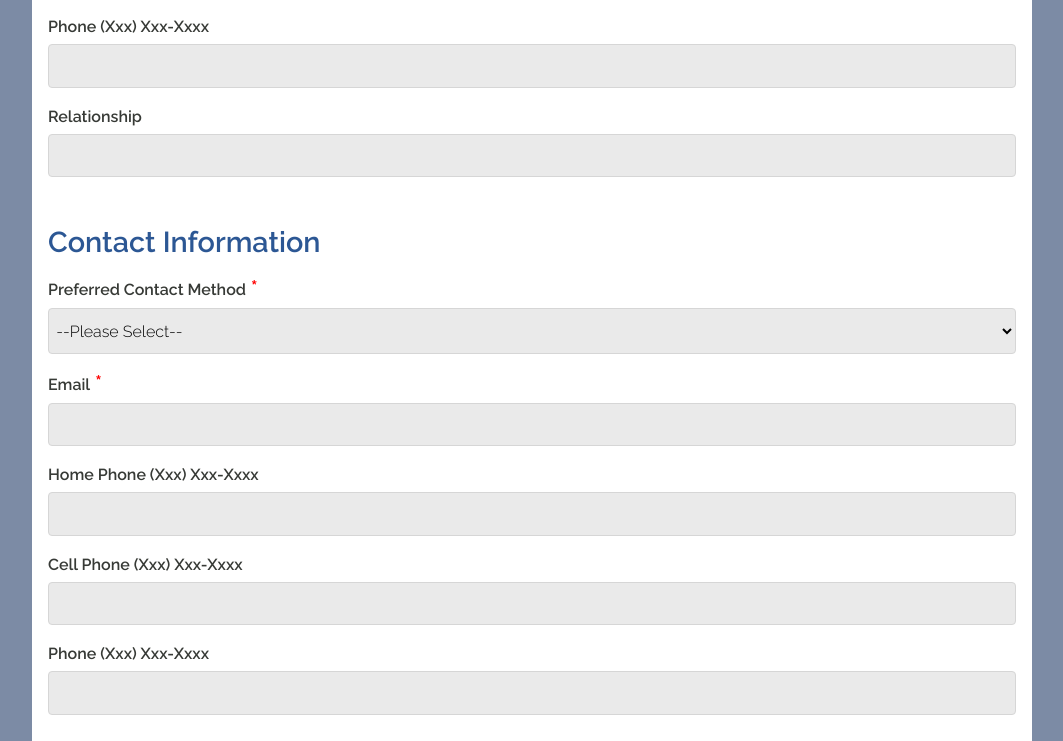
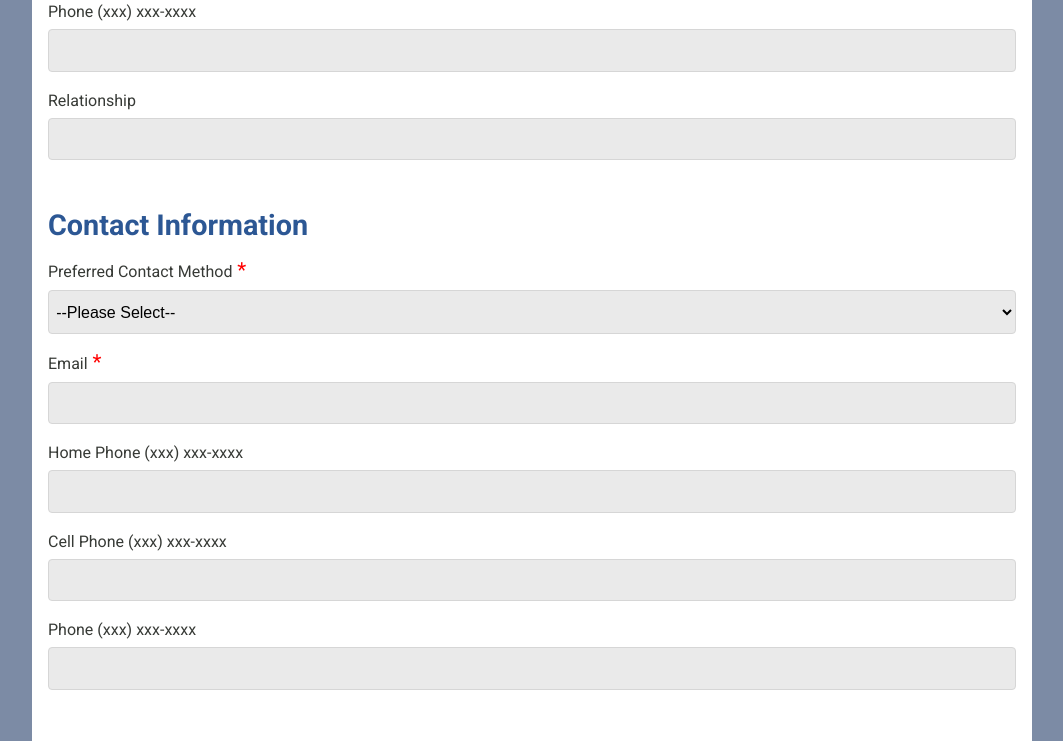
Before and after one commit to anthonyamaro15/nv-credit-union, a React (Create React App) app: page /loans/application/1 in a window 1280 px wide. Shown: the part 1538-2279 px from the top of the page, without its empty margins (108-1171 px from the left). Built offline with nearby package versions, Linux system fonts and the light colour scheme; no server answers.

Commit message:
refactor(styles): change the font for website
added a few more validations to check application status component and also changed the font for the project

```diff
--- a/src/components/loans/CheckApplicationStatus.tsx
+++ b/src/components/loans/CheckApplicationStatus.tsx
@@ -14,7 +14,9 @@ interface FormProps {
 }
 
 const CheckApplicationStatus = () => {
-   const { register, errors, handleSubmit } = useForm<FormProps>();
+   const { register, errors, handleSubmit } = useForm<FormProps>({
+      mode: "onBlur"
+   });
    const [simulateSubmit, setSimulateSubmit] = useState(false);
    const [loading, setLoading] = useState(false);
    const [toogleSsn, setToggleSsn] = useState(false);
@@ -40,11 +42,21 @@ const CheckApplicationStatus = () => {
             </div>
             <form onSubmit={handleSubmit(onSubmit)}>
                <label htmlFor="lastName">last name <span className="require">*</span>
-                  <input type="text" id="lastName" name="lastName" ref={register({ required: true})} />
+                  <input
+                     type="text"
+                     id="lastName"
+                     name="lastName"
+                     ref={register({ required: true})}
+                  />
                   <p className="error">{errors.lastName && "Required field"}</p>
                </label>
                <label htmlFor="email">email <span className="require">*</span>
-                  <input type="text" id="email" name="email" ref={register({ required: true})} />
+                  <input
+                     type="text"
+                     id="email"
+                     name="email"
+                     ref={register({ required: true})}
+                  />
                   <p className="error">{errors.email && "Required field"}</p>
                </label>
                <div className="ssn-wrapper">
@@ -67,8 +79,27 @@ const CheckApplicationStatus = () => {
                   </div>
                </div>
                <label htmlFor="ssn">
-                  <input type={toogleSsn ? "text" : "password"} id="ssn" name="ssn" ref={register({ required: true})} />
-                  <p className="error-backup">{errors.ssn && "Required field"}</p>
+                  <input
+                     type={toogleSsn ? "text" : "password"}
+                     id="ssn"
+                     name="ssn"
+                     inputMode="numeric"
+                     maxLength={9}
+                     ref={register({
+                        required: true,
+                        minLength: 9,
+                        pattern: /^\d+$/
+                     })}
+                  />
+                  <p className="error-backup">
+                     {errors.ssn && errors.ssn.type === "required" && "Required field" }
+                  </p>
+                  <p className="error-backup">
+                     {errors.ssn && errors.ssn.type === "minLength" && "Field required a min length of 9" }
+                  </p>
+                  <p className="error-backup">
+                     {errors.ssn && errors.ssn.type === "pattern" && "Enter valid SSN" }
+                  </p>
                </label>
 
                <div className="app-status-btn-wrapper">
--- a/src/components/loans/LoanAppication.tsx
+++ b/src/components/loans/LoanAppication.tsx
@@ -127,7 +127,7 @@ const LoanApplication: React.FC<Props> = ({ applicationData }) => {
                      ref={register({
                         required: true,
                         minLength: 9,
-                        validate: value => typeof value === 'number'
+                        pattern: /^\d+$/
                      })}
                   />
                   <p className="error-backup">
@@ -137,7 +137,7 @@ const LoanApplication: React.FC<Props> = ({ applicationData }) => {
                      {errors.ssn && errors.ssn.type === "minLength" && "Field required a min length of 9" }
                   </p>
                   <p className="error-backup">
-                     {errors.ssn && errors.ssn.type === "validate" && "Enter valid SSN" }
+                     {errors.ssn && errors.ssn.type === "pattern" && "Enter valid SSN" }
                   </p>
 
                </label>
@@ -256,8 +256,8 @@ const LoanApplication: React.FC<Props> = ({ applicationData }) => {
                      ref={register}
                   />
                </label>
-               <label htmlFor="referencePhone">
-                  phone
+               <label htmlFor="referencePhone" className="phone-labels">
+                  Phone
 
                   (xxx) xxx-xxxx
                   <input
@@ -309,7 +309,7 @@ const LoanApplication: React.FC<Props> = ({ applicationData }) => {
                      />
                      <p className="error">{errors.contactEmail && "Required field"}</p>
                   </label>
-                  <label htmlFor="homePhone">home phone (xxx) xxx-xxxx
+                  <label htmlFor="homePhone" className="phone-labels">Home Phone (xxx) xxx-xxxx
                      <input
                         type="tel"
                         id="homePhone"
@@ -321,7 +321,7 @@ const LoanApplication: React.FC<Props> = ({ applicationData }) => {
                         {errors.homePhone && errors.homePhone.type === "pattern" && "Enter valid phone number"}
                      </p>
                   </label>
-                  <label htmlFor="cellPhone">cell phone (xxx) xxx-xxxx
+                  <label htmlFor="cellPhone" className="phone-labels">Cell Phone (xxx) xxx-xxxx
                      <input
                         type="tel"
                         id="cellPhone"
@@ -333,7 +333,7 @@ const LoanApplication: React.FC<Props> = ({ applicationData }) => {
                         {errors.cellPhone && errors.cellPhone.type === "pattern" && "Enter valid phone number"}
                      </p>
                   </label>
-                  <label htmlFor="workPhone">phone (xxx) xxx-xxxx
+                  <label htmlFor="workPhone" className="phone-labels">Phone (xxx) xxx-xxxx
                      <input
                         type="text"
                         id="workPhone"
--- a/src/sass/_content.scss
+++ b/src/sass/_content.scss
@@ -74,6 +74,7 @@
 .Content-lower {
   padding: 3rem 0;
   background: #f5f5f5;
+  font-weight: 300;
 
   .sections {
     max-width: 1100px;
--- a/src/sass/_footer.scss
+++ b/src/sass/_footer.scss
@@ -2,6 +2,7 @@
   background: #003764;
   color: white;
   padding: 4rem 0;
+  font-weight: 300;
 
   @media (max-width: $laptop) {
     padding: 3rem 0;
--- a/src/sass/_global.scss
+++ b/src/sass/_global.scss
@@ -1,6 +1,4 @@
-// @import url("https://fonts.googleapis.com/css2?family=Comfortaa:wght@300;400;500;600&display=swap");
-
-@import url("https://fonts.googleapis.com/css2?family=Raleway:wght@200;300;400;600&display=swap");
+@import url("https://fonts.googleapis.com/css2?family=Nunito:wght@200;300;400;600;700;800&family=Roboto:wght@100;300;400;500;700;900&display=swap");
 
 * {
   box-sizing: border-box;
@@ -8,9 +6,12 @@
   padding: 0;
 }
 
+// font-family: 'Nunito', sans-serif;
+// font-family: 'Roboto', sans-serif;
+
 body {
-  font-family: "Comfortaa", sans-serif;
-  font-family: "Raleway", sans-serif;
+  font-family: "Nunito", sans-serif;
+  font-family: "Roboto", sans-serif;
   color: #373a36;
 }
 
--- a/src/sass/account/createAccountForms/_personalInformation.scss
+++ b/src/sass/account/createAccountForms/_personalInformation.scss
@@ -15,7 +15,7 @@
       margin-bottom: 0.6rem;
       text-transform: capitalize;
       align-items: center;
-      font-weight: bold;
+      // font-weight: bold;
       color: black;
       font-size: 0.9rem;
 
--- a/src/sass/loans/_loanApplication.scss
+++ b/src/sass/loans/_loanApplication.scss
@@ -64,6 +64,10 @@
     form {
       padding: 0 1rem;
 
+      .phone-labels {
+        text-transform: none;
+      }
+
       h3 {
         text-transform: capitalize;
         font-size: 1.2rem;
@@ -72,10 +76,10 @@
       }
 
       label {
-        font-family: "Raleway", sans-serif;
+        //   font-family: "Raleway", sans-serif;
         // border: 1px solid red;
         text-transform: capitalize;
-        font-weight: bold;
+        //   font-weight: bold;
         position: relative;
         width: 100%;
 
@@ -127,6 +131,7 @@
 
         span {
           text-transform: uppercase;
+          //  font-weight: bold;
         }
 
         .ssn-icons {
@@ -134,6 +139,7 @@
             text-transform: none;
             margin-right: 0.5rem;
             cursor: pointer;
+            font-weight: normal;
 
             &:last-child {
               margin-right: 0;
@@ -147,7 +153,7 @@
         span {
           //  display: block;
           text-transform: capitalize;
-          font-weight: bold;
+          //  font-weight: bold;
         }
 
         .dof-wrapper {
@@ -166,7 +172,10 @@
       .contact-information {
         margin-top: 3rem;
 
-        //   border: 1px solid red;
+        .phone-labels {
+          text-transform: none;
+        }
+
         h2 {
           text-transform: capitalize;
           margin-bottom: 1rem;
--- a/src/sass/loans/_loans.scss
+++ b/src/sass/loans/_loans.scss
@@ -19,6 +19,7 @@
 
     .loan-section {
       width: 750px;
+      font-weight: 300;
 
       @media (max-width: $laptop) {
         width: 100%;
@@ -67,6 +68,7 @@
           font-size: 1.1rem;
           //  border: 1px solid red;
           margin-bottom: 2rem;
+          //  font-weight: 200;
         }
       }
       nav {
@@ -186,6 +188,7 @@
           margin-left: 0.5rem;
           font-size: 1rem;
           color: #0076d6;
+          font-weight: 300;
 
           transition: background 0.3s ease;
 
```
